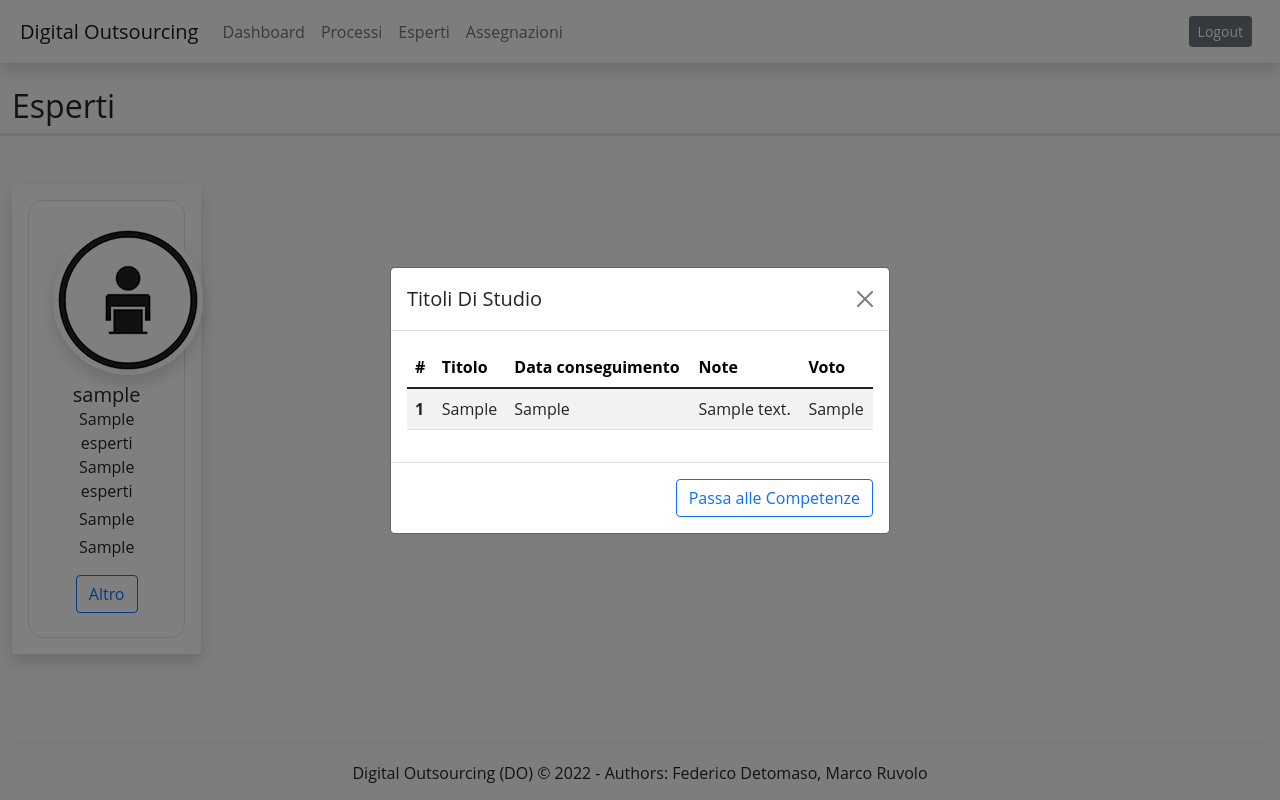
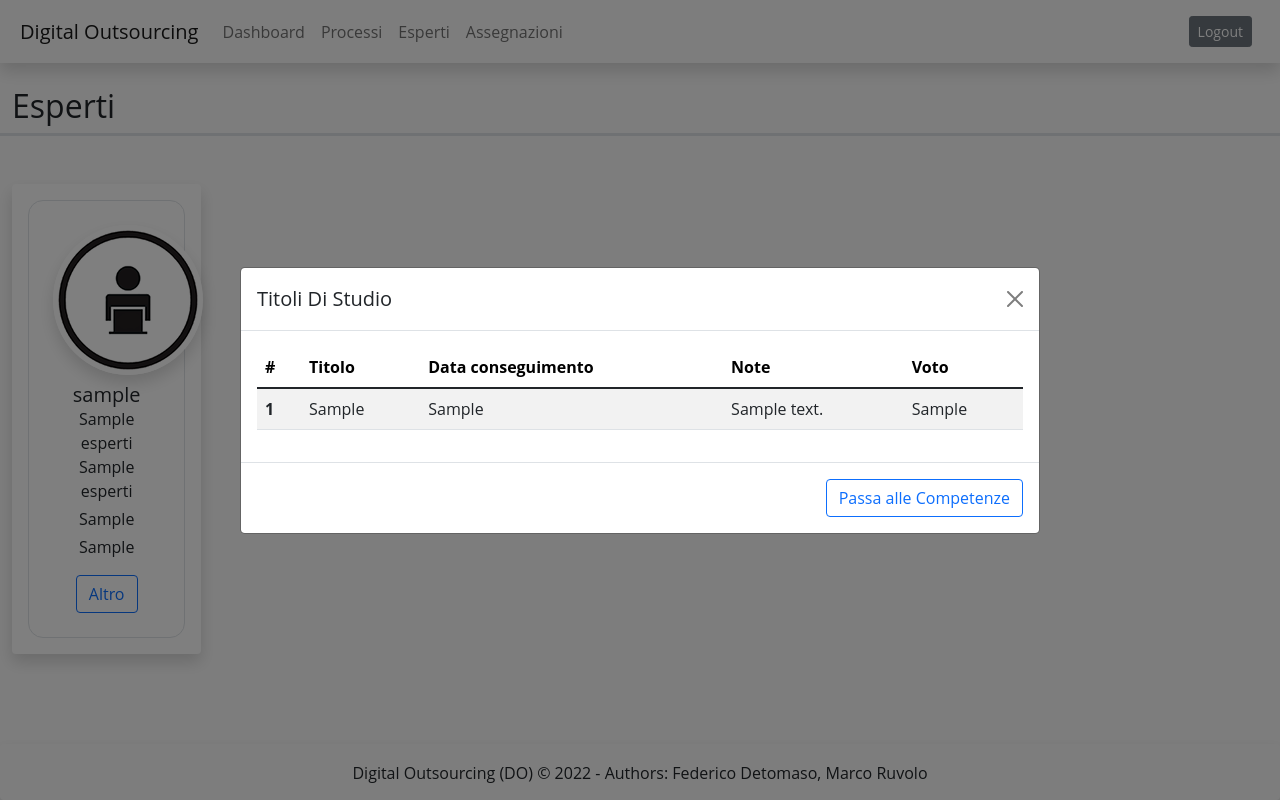
Before and after one commit to mrcruv/ltw, a PHP site: the page made by esperti.php in a window 1280 px wide. Run offline with PHP 8.4, Linux system fonts and the light colour scheme; the visitor is signed in with stand-in values (Sample User, id 1); tables that the repository leaves empty or names only in its code hold one stand-in row (values such as "Sample post"); data that the repository does not hold is empty.

Commit message:
Update esperti.php
fix modal

```diff
--- a/esperti.php
+++ b/esperti.php
@@ -64,7 +64,7 @@ $usertype = $_SESSION['usertype'];
         ?>
 
         <div class="modal fade" id="exampleModalToggle" aria-hidden="true" aria-labelledby="exampleModalToggleLabel" tabindex="-1">
-            <div class="modal-dialog modal-dialog-centered">
+            <div class="modal-dialog modal-dialog-centered modal-lg">
                 <div class="modal-content">
                     <div class="modal-header">
                     <h5 class="modal-title" id="exampleModalToggleLabel">Titoli Di Studio</h5>
@@ -108,7 +108,7 @@ $usertype = $_SESSION['usertype'];
             </div>
         </div>
         <div class="modal fade" id="exampleModalToggle2" aria-hidden="true" aria-labelledby="exampleModalToggleLabel2" tabindex="-1">
-            <div class="modal-dialog modal-dialog-centered">
+            <div class="modal-dialog modal-dialog-centered modal-lg">
                 <div class="modal-content">
                     <div class="modal-header">
                     <h5 class="modal-title" id="exampleModalToggleLabel2">Competenze</h5>
```
